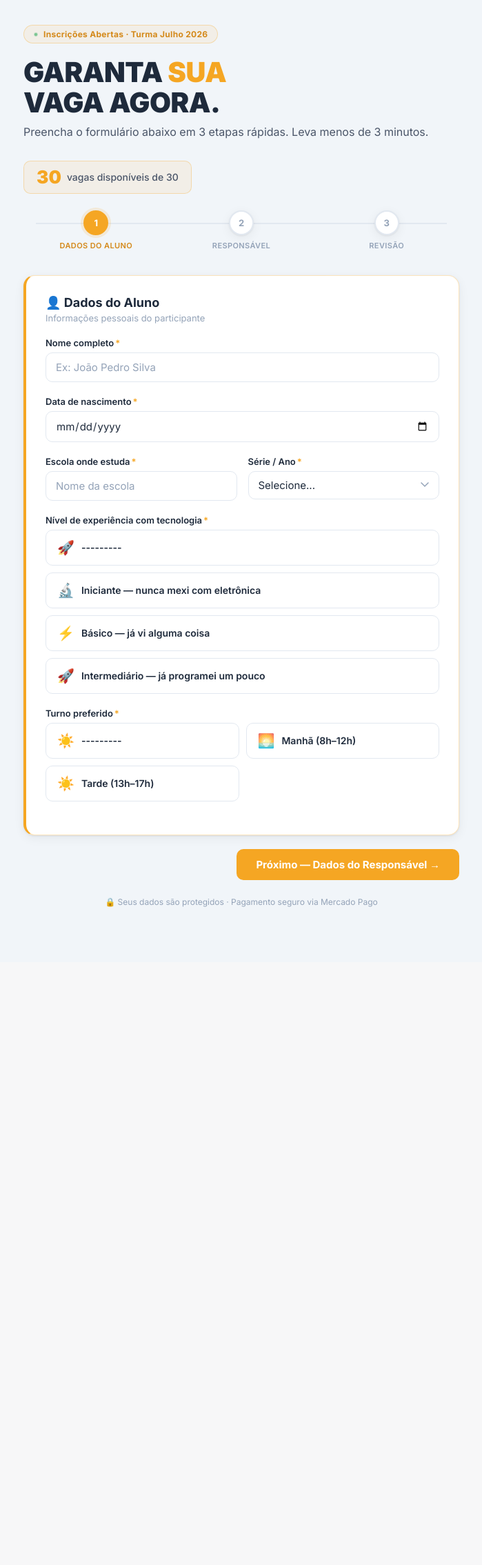
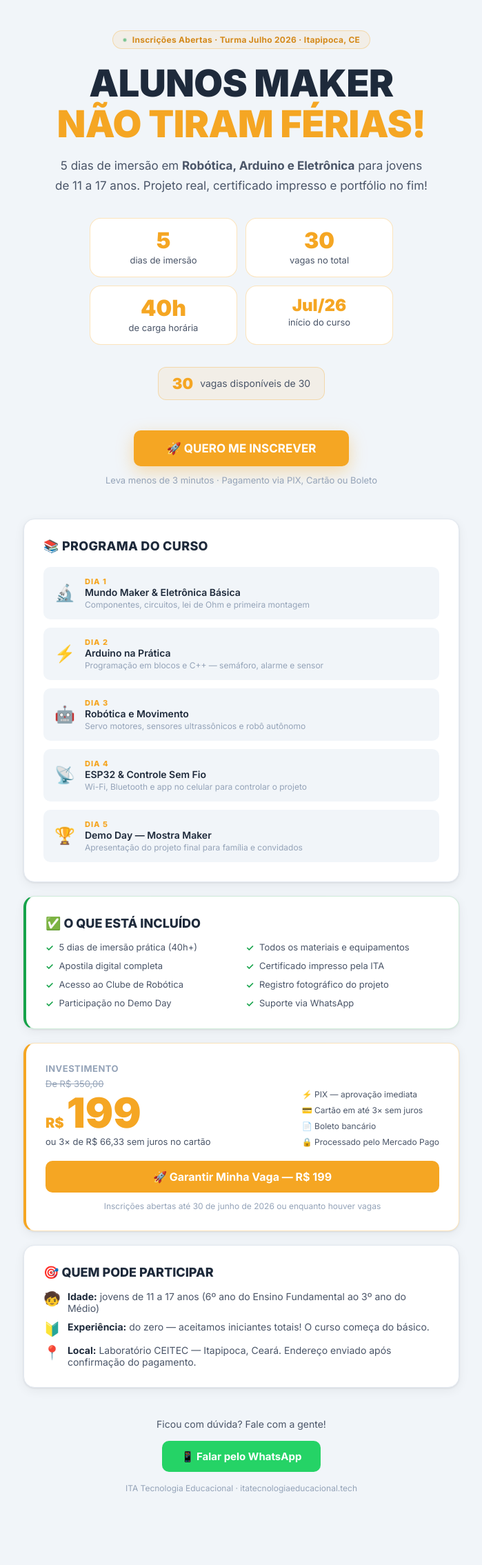
Before and after one commit to itagamificaedu-cpu/ceitec-id-sistem, a Django app: page /inscricao/ in a window 1280 px wide. Shown: the part 63-2332 px from the top of the page at 69% size, without its empty margins (290-989 px from the left). Before the commit the page ends 1378 px from the top, so only its background shows below. Run offline with Django 5.2, Linux system fonts and the light colour scheme; data that the repository does not hold is empty.

Commit message:
feat: landing page do curso em /inscricao/ + formulario em /inscricao/formulario/ + preco R$199 no form

```diff
--- a/plataforma/inscricoes/templates/inscricoes/formulario.html
+++ b/plataforma/inscricoes/templates/inscricoes/formulario.html
@@ -252,9 +252,9 @@
           <div>
             <div style="font-size:13px;color:var(--muted);text-decoration:line-through">De R$ 350,00</div>
             <div style="font-size:48px;font-weight:900;color:var(--orange);line-height:1">
-              <sup style="font-size:20px;vertical-align:top;margin-top:10px">R$</sup>1
+              <sup style="font-size:20px;vertical-align:top;margin-top:10px">R$</sup>199
             </div>
-            <div style="font-size:13px;color:var(--text2)">⚠️ Valor de teste — R$1,00</div>
+            <div style="font-size:13px;color:var(--text2)">ou 3× de R$ 66,33 sem juros no cartão</div>
           </div>
           <ul style="list-style:none;display:flex;flex-direction:column;gap:8px">
             {% for item in "5 dias de imersão prática,Todos os materiais inclusos,Apostila digital,Certificado impresso,Clube de Robótica"|split:"," %}
--- /dev/null
+++ b/plataforma/inscricoes/templates/inscricoes/landing.html
@@ -0,0 +1,171 @@
+{% extends 'inscricoes/base.html' %}
+{% block title %}Alunos Maker Não Tiram Férias — ITA Tecnologia Educacional{% endblock %}
+
+{% block content %}
+<div class="wrap-sm">
+
+  <!-- ── HERO ── -->
+  <div style="text-align:center;padding-top:8px;margin-bottom:48px">
+    <div class="badge" style="margin-bottom:20px;display:inline-flex">
+      <span class="badge-dot"></span>
+      Inscrições Abertas · Turma Julho 2026 · Itapipoca, CE
+    </div>
+
+    <h1 class="page-title" style="font-size:clamp(34px,5vw,54px);margin-bottom:16px">
+      ALUNOS MAKER<br><span style="color:var(--orange)">NÃO TIRAM FÉRIAS!</span>
+    </h1>
+
+    <p class="page-sub" style="max-width:540px;margin:0 auto 32px;font-size:17px;line-height:1.7">
+      5 dias de imersão em <strong>Robótica, Arduino e Eletrônica</strong> para jovens de 11 a 17 anos.
+      Projeto real, certificado impresso e portfólio no fim!
+    </p>
+
+    <!-- Stats -->
+    <div style="display:grid;grid-template-columns:repeat(2,1fr);gap:12px;max-width:440px;margin:0 auto 32px">
+      <div style="background:#fff;border:1.5px solid var(--orange-b);border-radius:var(--r2);padding:16px 12px;text-align:center">
+        <div style="font-size:32px;font-weight:900;color:var(--orange);line-height:1">5</div>
+        <div style="font-size:13px;color:var(--text2);margin-top:4px">dias de imersão</div>
+      </div>
+      <div style="background:#fff;border:1.5px solid var(--orange-b);border-radius:var(--r2);padding:16px 12px;text-align:center">
+        <div style="font-size:32px;font-weight:900;color:var(--orange);line-height:1">30</div>
+        <div style="font-size:13px;color:var(--text2);margin-top:4px">vagas no total</div>
+      </div>
+      <div style="background:#fff;border:1.5px solid var(--orange-b);border-radius:var(--r2);padding:16px 12px;text-align:center">
+        <div style="font-size:32px;font-weight:900;color:var(--orange);line-height:1">40h</div>
+        <div style="font-size:13px;color:var(--text2);margin-top:4px">de carga horária</div>
+      </div>
+      <div style="background:#fff;border:1.5px solid var(--orange-b);border-radius:var(--r2);padding:16px 12px;text-align:center">
+        <div style="font-size:24px;font-weight:900;color:var(--orange);line-height:1">Jul/26</div>
+        <div style="font-size:13px;color:var(--text2);margin-top:4px">início do curso</div>
+      </div>
+    </div>
+
+    <!-- Vagas -->
+    <div style="margin-bottom:24px">
+      {% if vagas_disponiveis > 0 %}
+      <div style="display:inline-flex;align-items:center;gap:10px;background:var(--orange-bg);border:1.5px solid var(--orange-b);border-radius:12px;padding:10px 20px;font-size:14px;color:var(--text2);margin-bottom:20px">
+        <span style="font-size:22px;font-weight:900;color:var(--orange)">{{ vagas_disponiveis }}</span>
+        vagas disponíveis de {{ vagas_total }}
+      </div>
+      {% else %}
+      <div style="display:inline-flex;align-items:center;gap:8px;background:rgba(239,68,68,.08);border:1.5px solid rgba(239,68,68,.2);border-radius:12px;padding:10px 20px;font-size:14px;color:#ef4444;margin-bottom:20px">
+        ❌ Vagas esgotadas
+      </div>
+      {% endif %}
+    </div>
+
+    {% if vagas_disponiveis > 0 %}
+    <a href="/inscricao/formulario/" class="btn btn-primary btn-lg"
+       style="font-size:17px;padding:16px 48px;display:inline-flex;gap:10px;box-shadow:0 8px 24px rgba(245,166,35,.35)">
+      🚀 QUERO ME INSCREVER
+    </a>
+    <p style="font-size:13px;color:var(--muted);margin-top:12px">
+      Leva menos de 3 minutos · Pagamento via PIX, Cartão ou Boleto
+    </p>
+    {% else %}
+    <a href="/inscricao/lista-espera/" class="btn btn-ghost btn-lg" style="font-size:16px;padding:14px 40px">
+      📋 Entrar na Lista de Espera
+    </a>
+    {% endif %}
+  </div>
+
+  <!-- ── PROGRAMA DO CURSO ── -->
+  <div class="card" style="margin-bottom:20px">
+    <div style="font-size:18px;font-weight:800;color:var(--text);margin-bottom:20px;letter-spacing:.3px">
+      📚 PROGRAMA DO CURSO
+    </div>
+    <div style="display:flex;flex-direction:column;gap:12px">
+      {% for item in dias_programa %}
+      <div style="display:flex;align-items:center;gap:14px;background:var(--bg);border-radius:var(--r);padding:14px 16px">
+        <span style="font-size:24px">{{ item.icon }}</span>
+        <div>
+          <div style="font-size:11px;font-weight:800;color:var(--orange);text-transform:uppercase;letter-spacing:1px">{{ item.dia }}</div>
+          <div style="font-size:14px;font-weight:600;color:var(--text)">{{ item.titulo }}</div>
+          <div style="font-size:12px;color:var(--muted);margin-top:2px">{{ item.desc }}</div>
+        </div>
+      </div>
+      {% endfor %}
+    </div>
+  </div>
+
+  <!-- ── O QUE ESTÁ INCLUÍDO ── -->
+  <div class="card card-green" style="margin-bottom:20px">
+    <div style="font-size:18px;font-weight:800;color:var(--text);margin-bottom:16px">✅ O QUE ESTÁ INCLUÍDO</div>
+    <div style="display:grid;grid-template-columns:1fr 1fr;gap:10px">
+      {% for item in "5 dias de imersão prática (40h+),Todos os materiais e equipamentos,Apostila digital completa,Certificado impresso pela ITA,Acesso ao Clube de Robótica,Registro fotográfico do projeto,Participação no Demo Day,Suporte via WhatsApp"|split:"," %}
+      <div style="display:flex;align-items:flex-start;gap:8px;font-size:13px;color:var(--text2)">
+        <span style="color:var(--green);font-weight:800;flex-shrink:0;margin-top:1px">✓</span> {{ item }}
+      </div>
+      {% endfor %}
+    </div>
+  </div>
+
+  <!-- ── PREÇO ── -->
+  <div class="card card-orange" style="margin-bottom:20px">
+    <div style="display:flex;align-items:flex-end;justify-content:space-between;flex-wrap:wrap;gap:16px">
+      <div>
+        <div style="font-size:13px;font-weight:700;color:var(--muted);letter-spacing:.5px;text-transform:uppercase;margin-bottom:6px">Investimento</div>
+        <div style="font-size:13px;color:var(--muted);text-decoration:line-through">De R$ 350,00</div>
+        <div style="display:flex;align-items:baseline;gap:4px;line-height:1;margin:4px 0 4px">
+          <span style="font-size:20px;font-weight:900;color:var(--orange);margin-top:4px">R$</span>
+          <span style="font-size:60px;font-weight:900;color:var(--orange)">199</span>
+        </div>
+        <div style="font-size:13px;color:var(--text2)">ou 3× de R$ 66,33 sem juros no cartão</div>
+      </div>
+      <div style="display:flex;flex-direction:column;gap:8px">
+        <div style="font-size:12px;color:var(--text2);display:flex;align-items:center;gap:6px">⚡ PIX — aprovação imediata</div>
+        <div style="font-size:12px;color:var(--text2);display:flex;align-items:center;gap:6px">💳 Cartão em até 3× sem juros</div>
+        <div style="font-size:12px;color:var(--text2);display:flex;align-items:center;gap:6px">📄 Boleto bancário</div>
+        <div style="font-size:12px;color:var(--text2);display:flex;align-items:center;gap:6px">🔒 Processado pelo Mercado Pago</div>
+      </div>
+    </div>
+
+    {% if vagas_disponiveis > 0 %}
+    <a href="/inscricao/formulario/" class="btn btn-primary btn-lg btn-full" style="margin-top:20px;font-size:16px">
+      🚀 Garantir Minha Vaga — R$ 199
+    </a>
+    {% else %}
+    <a href="/inscricao/lista-espera/" class="btn btn-ghost btn-lg btn-full" style="margin-top:20px">
+      📋 Entrar na Lista de Espera
+    </a>
+    {% endif %}
+
+    <p style="text-align:center;font-size:12px;color:var(--muted);margin-top:12px">
+      Inscrições abertas até 30 de junho de 2026 ou enquanto houver vagas
+    </p>
+  </div>
+
+  <!-- ── QUEM PODE PARTICIPAR ── -->
+  <div class="card" style="margin-bottom:20px">
+    <div style="font-size:18px;font-weight:800;color:var(--text);margin-bottom:16px">🎯 QUEM PODE PARTICIPAR</div>
+    <div style="display:flex;flex-direction:column;gap:10px">
+      <div style="display:flex;align-items:flex-start;gap:10px;font-size:14px;color:var(--text2)">
+        <span style="font-size:20px">🧒</span>
+        <span><strong style="color:var(--text)">Idade:</strong> jovens de 11 a 17 anos (6º ano do Ensino Fundamental ao 3º ano do Médio)</span>
+      </div>
+      <div style="display:flex;align-items:flex-start;gap:10px;font-size:14px;color:var(--text2)">
+        <span style="font-size:20px">🔰</span>
+        <span><strong style="color:var(--text)">Experiência:</strong> do zero — aceitamos iniciantes totais! O curso começa do básico.</span>
+      </div>
+      <div style="display:flex;align-items:flex-start;gap:10px;font-size:14px;color:var(--text2)">
+        <span style="font-size:20px">📍</span>
+        <span><strong style="color:var(--text)">Local:</strong> Laboratório CEITEC — Itapipoca, Ceará. Endereço enviado após confirmação do pagamento.</span>
+      </div>
+    </div>
+  </div>
+
+  <!-- ── CONTATO ── -->
+  <div style="text-align:center;padding:24px 0">
+    <p style="font-size:14px;color:var(--text2);margin-bottom:16px">Ficou com dúvida? Fale com a gente!</p>
+    <a href="https://wa.me/5588988411890?text=Ol%C3%A1!%20Tenho%20d%C3%BAvidas%20sobre%20o%20Curso%20de%20F%C3%A9rias%20Maker."
+       target="_blank"
+       style="display:inline-flex;align-items:center;gap:8px;background:#25D366;color:#fff;font-size:15px;font-weight:700;padding:13px 28px;border-radius:var(--r);text-decoration:none">
+      📱 Falar pelo WhatsApp
+    </a>
+    <p style="font-size:12px;color:var(--muted);margin-top:16px">
+      ITA Tecnologia Educacional · itatecnologiaeducacional.tech
+    </p>
+  </div>
+
+</div>
+{% endblock %}
--- a/plataforma/inscricoes/urls.py
+++ b/plataforma/inscricoes/urls.py
@@ -4,7 +4,8 @@ from . import views
 app_name = 'inscricoes'
 
 urlpatterns = [
-    path('', views.formulario_inscricao, name='formulario'),
+    path('', views.landing_page, name='landing'),
+    path('formulario/', views.formulario_inscricao, name='formulario'),
     path('pagamento/<uuid:codigo>/', views.pagamento_inscricao, name='pagamento'),
     path('pagamento/notificacao/', views.webhook_pagseguro, name='webhook'),
     path('pagamento/confirmado/<uuid:codigo>/', views.pagamento_confirmado, name='confirmado'),
--- a/plataforma/inscricoes/views.py
+++ b/plataforma/inscricoes/views.py
@@ -19,6 +19,29 @@ CHAVE_API_INTERNA = 'gamificaedu_secreto_2026'
 
 def _vagas_usadas():
     return Inscricao.objects.filter(status__in=['pago', 'certificado_emitido']).count()
+
+
+DIAS_PROGRAMA = [
+    {'dia': 'Dia 1', 'icon': '🔬', 'titulo': 'Mundo Maker & Eletrônica Básica',
+     'desc': 'Componentes, circuitos, lei de Ohm e primeira montagem'},
+    {'dia': 'Dia 2', 'icon': '⚡', 'titulo': 'Arduino na Prática',
+     'desc': 'Programação em blocos e C++ — semáforo, alarme e sensor'},
+    {'dia': 'Dia 3', 'icon': '🤖', 'titulo': 'Robótica e Movimento',
+     'desc': 'Servo motores, sensores ultrassônicos e robô autônomo'},
+    {'dia': 'Dia 4', 'icon': '📡', 'titulo': 'ESP32 & Controle Sem Fio',
+     'desc': 'Wi-Fi, Bluetooth e app no celular para controlar o projeto'},
+    {'dia': 'Dia 5', 'icon': '🏆', 'titulo': 'Demo Day — Mostra Maker',
+     'desc': 'Apresentação do projeto final para família e convidados'},
+]
+
+
+def landing_page(request):
+    vagas_disp = VAGAS_TOTAL - _vagas_usadas()
+    return render(request, 'inscricoes/landing.html', {
+        'vagas_disponiveis': vagas_disp,
+        'vagas_total': VAGAS_TOTAL,
+        'dias_programa': DIAS_PROGRAMA,
+    })
 
 
 def formulario_inscricao(request):
```
